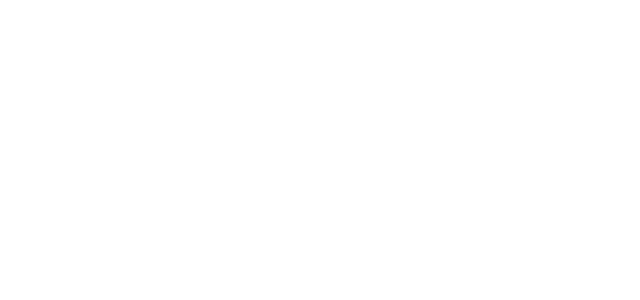
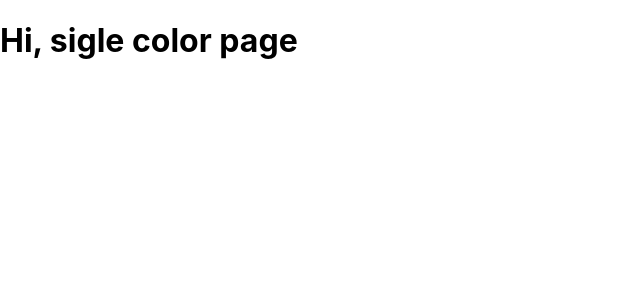
Before and after one commit to dRoysch/color-project, a React (Create React App) app: page /palette/1/1 in a window 1280 px wide. Shown: the top 300 px of the page, without its empty margins (0-640 px from the left). Built offline with nearby package versions, Linux system fonts and the light colour scheme.

Commit message:
Add Link to ColorBox and Add Route

```diff
--- a/src/App.js
+++ b/src/App.js
@@ -26,6 +26,7 @@
         this.findPalette(routeProps.match.params.id))} />
       )}
       />
+      <Route path='/palette/:paletteId/:colorId' render={() => <h1>Hi, sigle color page</h1>}/>
     </Switch>
 
     // <div className="App">
--- a/src/ColorBox.js
+++ b/src/ColorBox.js
@@ -1,5 +1,6 @@
 import React, { Component } from 'react';
 import { CopyToClipboard } from 'react-copy-to-clipboard';
+import { Link } from 'react-router-dom';
 import './ColorBox.css';
 
 export default class ColorBox extends Component {
@@ -31,7 +32,9 @@
                     </div>
                     <button className='copy-button'>Copy!</button>
                 </div>
+                <Link to='/' onClick={e => e.stopPropagation()}>
                 <span className='see-more'>More</span>
+                </Link>
             </div>
 
             </CopyToClipboard>
```
